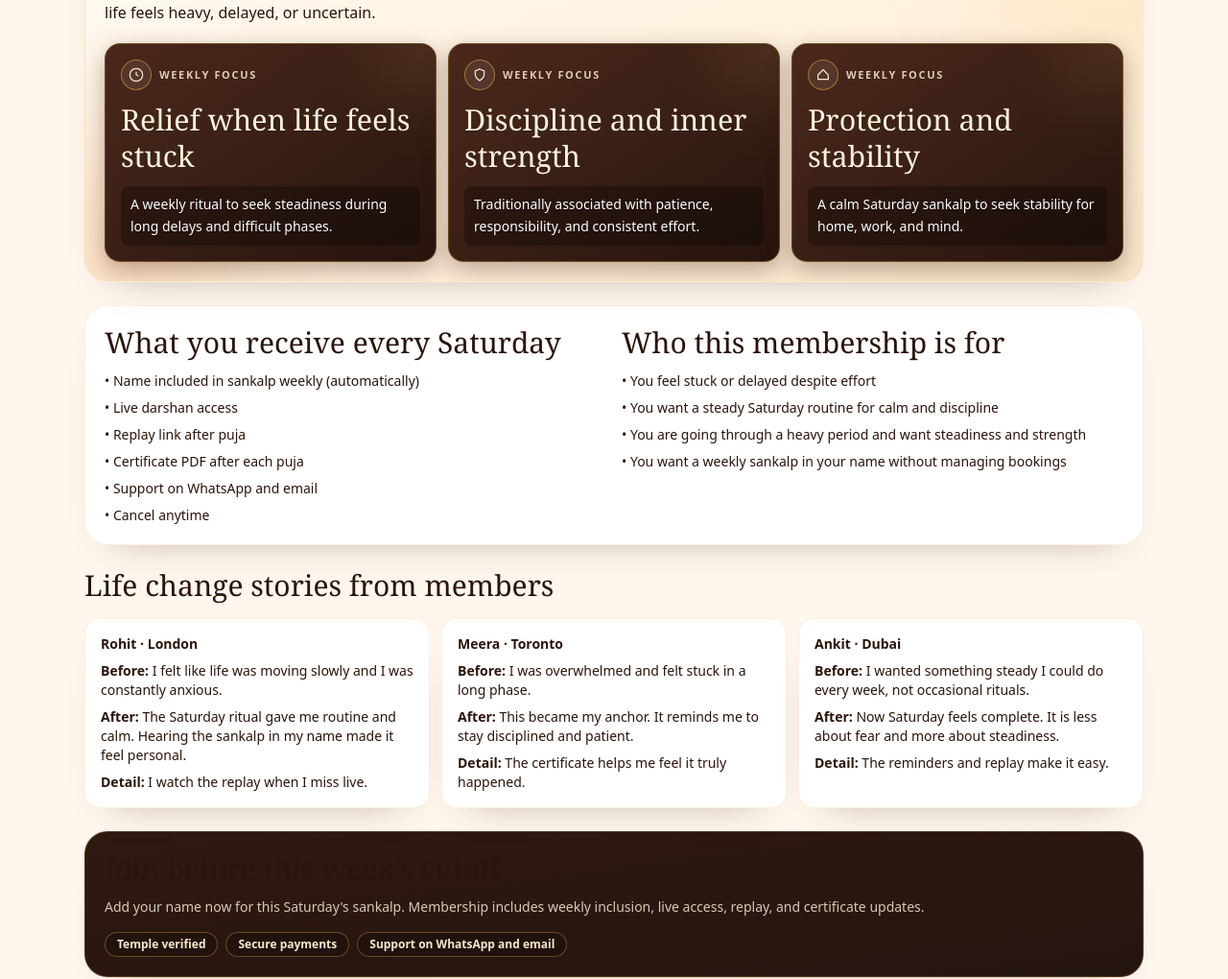
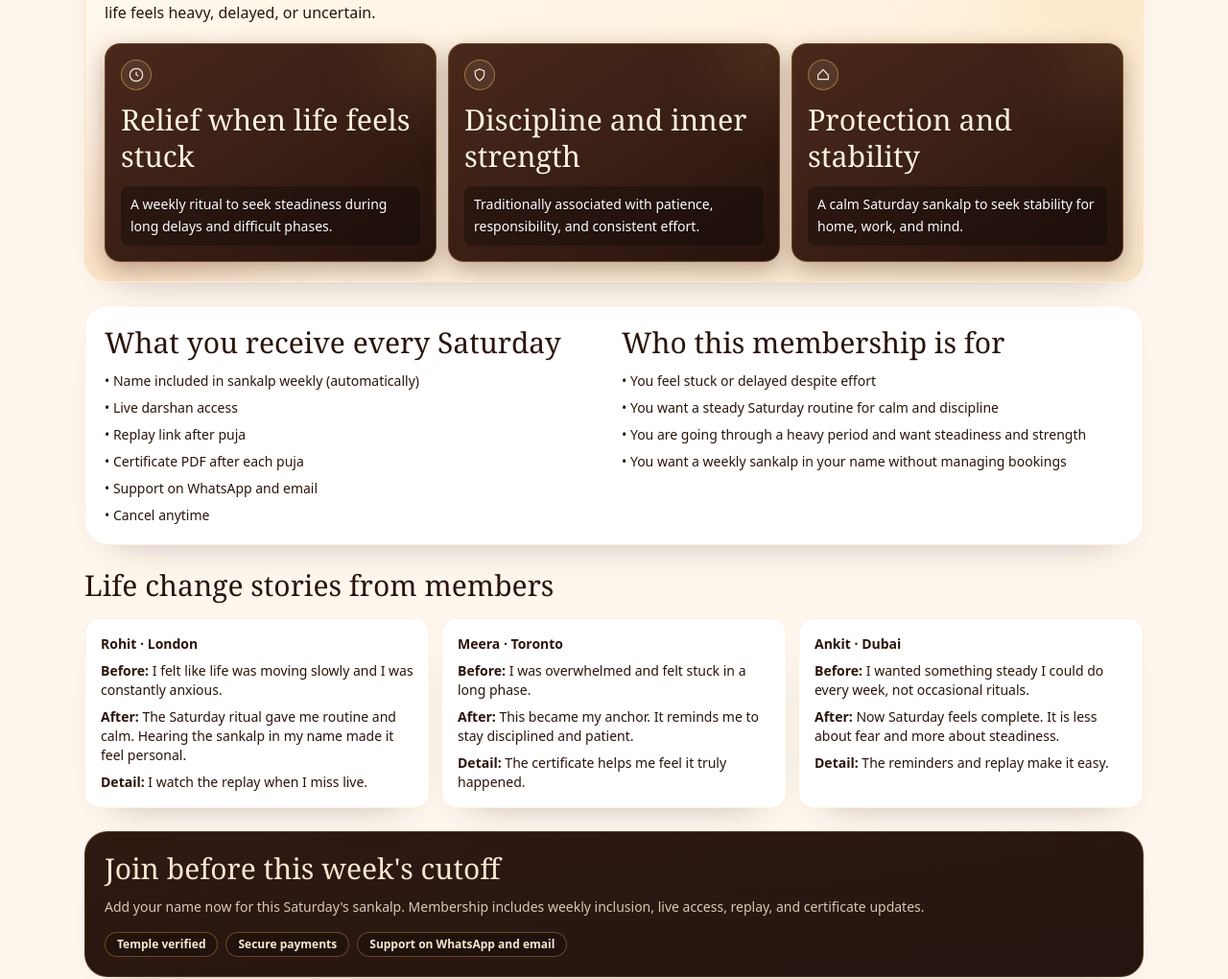
Before and after one commit to madhokanish/bhakti-sagar, a Next.js app: page /online-puja/shani-weekly in a window 1280 px wide. Shown: the part 801-1821 px from the top of the page at 96% size. Built offline with nearby package versions, Linux system fonts and the light colour scheme.

Commit message:
Fix shani banner contrast and remove weekly focus label

```diff
--- a/src/components/online-puja/ShaniWeeklyMembershipPage.tsx
+++ b/src/components/online-puja/ShaniWeeklyMembershipPage.tsx
@@ -216,7 +216,6 @@ export default function ShaniWeeklyMembershipPage({ plan, currency }: Props) {
                     <path d={item.icon} />
                   </svg>
                 </span>
-                <span className="text-[11px] font-semibold uppercase tracking-[0.15em] text-[#fbe8cd]/85">Weekly focus</span>
               </div>
               <h3 className="relative mt-3 text-[1.9rem] font-serif leading-tight text-[#fff3de] [text-shadow:0_1px_0_rgba(0,0,0,0.25)]">
                 {item.title}
@@ -279,15 +278,15 @@ export default function ShaniWeeklyMembershipPage({ plan, currency }: Props) {
       </section>
 
       <section className="mt-6 rounded-3xl border border-sagar-amber/20 bg-gradient-to-br from-[#2f1a12] to-[#24140f] p-5 text-[#f7e7cf] shadow-sagar-soft">
-        <h2 className="text-3xl font-serif">Join before this week&apos;s cutoff</h2>
+        <h2 className="text-3xl font-serif text-[#f7e7cf]">Join before this week&apos;s cutoff</h2>
         <p className="mt-3 text-sm text-[#f7e7cf]/85">
           Add your name now for this Saturday&apos;s sankalp. Membership includes weekly inclusion, live access,
           replay, and certificate updates.
         </p>
         <div className="mt-4 flex flex-wrap gap-2 text-xs font-semibold">
-          <span className="rounded-full border border-sagar-amber/35 bg-black/20 px-3 py-1">Temple verified</span>
-          <span className="rounded-full border border-sagar-amber/35 bg-black/20 px-3 py-1">Secure payments</span>
-          <span className="rounded-full border border-sagar-amber/35 bg-black/20 px-3 py-1">Support on WhatsApp and email</span>
+          <span className="rounded-full border border-sagar-amber/35 bg-black/20 px-3 py-1 text-[#f7e7cf]">Temple verified</span>
+          <span className="rounded-full border border-sagar-amber/35 bg-black/20 px-3 py-1 text-[#f7e7cf]">Secure payments</span>
+          <span className="rounded-full border border-sagar-amber/35 bg-black/20 px-3 py-1 text-[#f7e7cf]">Support on WhatsApp and email</span>
         </div>
       </section>
 
```
